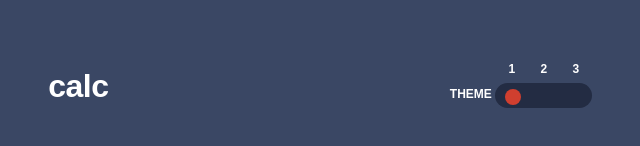
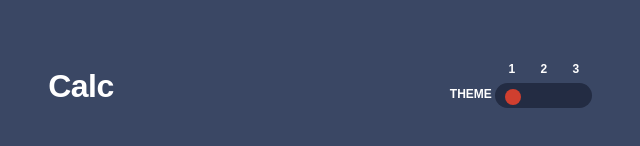
Before and after one commit to pronoia9/puny-math, a React (Vite) app: page / in a window 1280 px wide. Shown: the part 314-460 px from the top of the page, without its empty margins (321-961 px from the left). Built offline with nearby package versions, Linux system fonts and the light colour scheme.

Commit message:
rename store file

```diff
--- a/src/App.jsx
+++ b/src/App.jsx
@@ -1,7 +1,7 @@
 import { ThemeProvider, styled } from 'styled-components';
 
 import { Header } from './components';
-import { useStore } from './store/Store';
+import { useStore } from './store/useStore';
 import { GlobalStyles } from './styles/GlobalStyles';
 import { getTheme } from './utils/utils';
 
--- a/src/components/Header.jsx
+++ b/src/components/Header.jsx
@@ -1,23 +1,24 @@
 import { styled } from 'styled-components';
-import { useStore } from '../store/Store';
+import { useStore } from '../store/useStore';
 
 export default function Header() {
-  const theme = useStore((state) => state.theme),
-    setTheme = useStore((state) => state.setTheme);
+  const theme = useStore((state) => state.theme);
   return (
     <Container key={`header-${theme}`}>
-      <Title>calc</Title>
+      <Title>Calc</Title>
       <Switcher className='theme-control'>
-        <SwitcherHeader className='theme-header'>theme</SwitcherHeader>
+        <SwitcherHeader className='theme-header'>Theme</SwitcherHeader>
         {['dark', 'light', 'retro'].map((value, index) => (
-          <ThemeSwitch key={`switch-${value}`} value={value} index={index} theme={theme} setTheme={setTheme} />
+          <ThemeSwitch key={`switch-${value}`} value={value} index={index} />
         ))}
       </Switcher>
     </Container>
   );
 }
 
-function ThemeSwitch({ value, index, theme, setTheme }) {
+function ThemeSwitch({ value, index }) {
+  const theme = useStore((state) => state.theme),
+    setTheme = useStore((state) => state.setTheme);
   const handleChange = (e) => { setTheme(e.target.value); };
   return (
     <InputContainer>
```
Also changed, not shown: src/store/useStore.js (renamed from src/store/Store.js).
